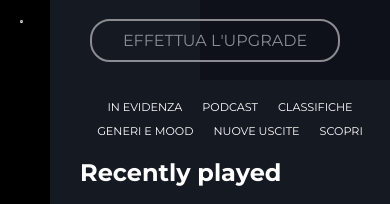
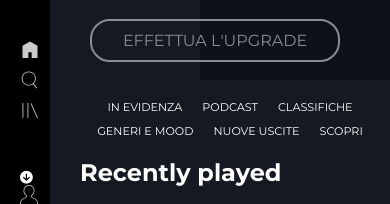
Before and after one commit to Gabrielesuma/html-css-spotifyweb, a plain HTML site: page index.html in a window 390 px wide. Shown: the top 204 px of the page. Drawn offline with Linux system fonts and the light colour scheme.

Commit message:
logo small

```diff
--- a/css/style.css
+++ b/css/style.css
@@ -65,16 +65,17 @@ body{
     font-size: 0.8em;
 }
 
-#logo-small{
+#logo-small img{
     display: none;
 }
 
 #sidebar .pad-left img{
     opacity: 0.8;
-    height: 10px;
+    height: 20px;
     width: auto;
     display: inline-block;
     vertical-align: bottom;
+    padding: 0;
 }
 
 #sidebar .playlist{
@@ -305,7 +306,14 @@ main img:hover{
     #sidebar h5, span, .playlist, #sidebar h6, #sidebar #b-bottom, #logo{
         display: none;
     }
+
     #logo-small{
-        display: inline-block;
+        width: 40px;
+        height:40px
+    }
+
+    #logo-small img{
+        display: block;
+        width: 100%;
     }
 }
```
